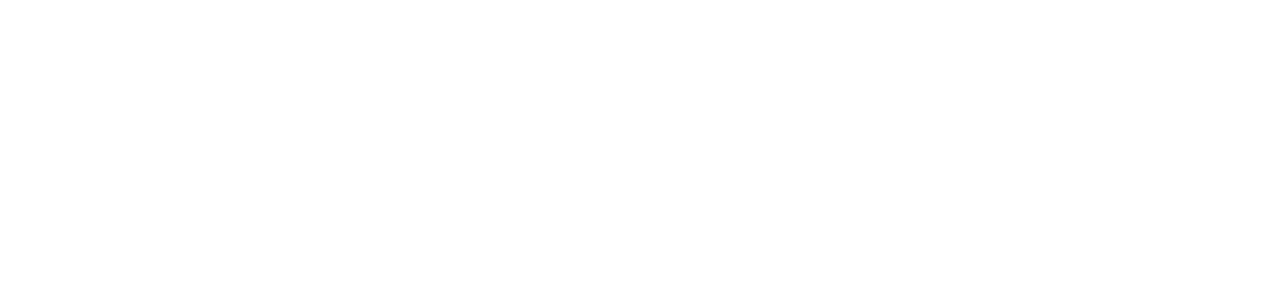
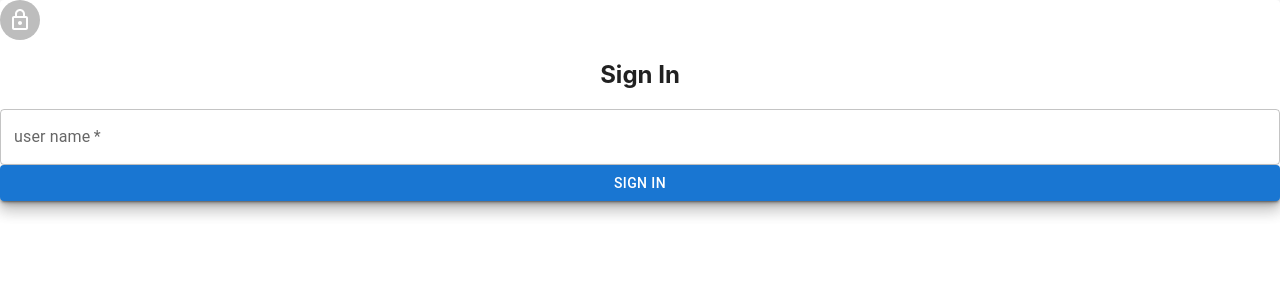
Before and after one commit to fcodelabs/training-web, a React (Create React App) app: page / in a window 1280 px wide. Shown: the top 300 px of the page. Built offline with nearby package versions, Linux system fonts and the light colour scheme.

Commit message:
add sign in body

```diff
--- a/src/App.tsx
+++ b/src/App.tsx
@@ -1,11 +1,10 @@
-import React from 'react';
-import logo from './logo.svg';
 import './App.css';
+import SignIn from './components/SignIn';
 
 function App() {
   return (
     <div className="App">
-
+      <SignIn/>
     </div>
   );
 }
--- a/src/components/SignIn.tsx
+++ b/src/components/SignIn.tsx
@@ -1,5 +1,23 @@
+import { Grid,Paper,Avatar, TextField,Button} from "@mui/material";
+import  React from "react";
+import LockOutlinedIcon from '@mui/icons-material/LockOutlined';
+
 const SignIn = () => {
 
+    return(
+        <Grid>
+            <Paper elevation={10}>
+                <Grid>
+                    <Avatar><LockOutlinedIcon/></Avatar>
+                    <h2>Sign In</h2>
+                </Grid>
+
+                <TextField label="user name" placeholder="enter user Name"  fullWidth required />
+                <Button variant="contained" type="submit" color="primary"  fullWidth>Sign In</Button>
+
+            </Paper>
+        </Grid>
+    )
 }
 
 export default SignIn;
```
